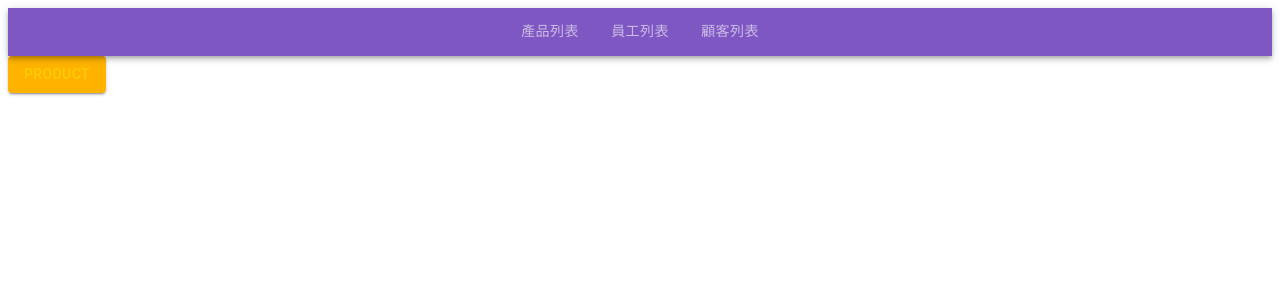
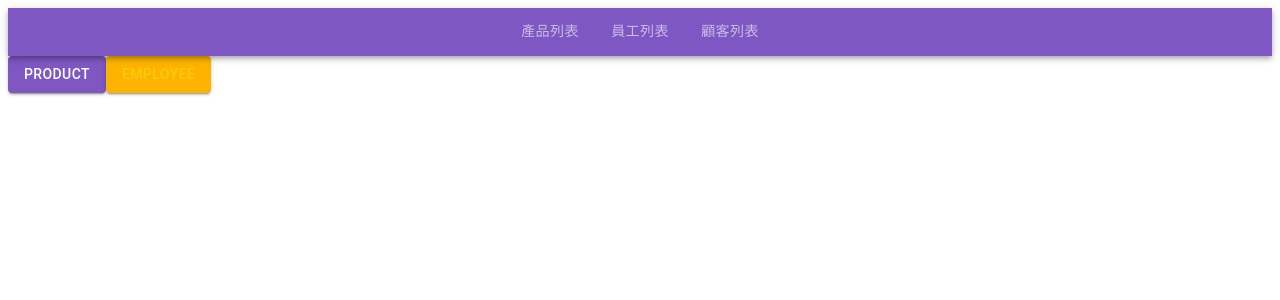
Before and after one commit to Tiffany0313/class, a React (Create React App) app: page / in a window 1280 px wide. Shown: the top 300 px of the page. Built offline with nearby package versions, Linux system fonts and the light colour scheme.

Commit message:
第五週

```diff
--- a/src/employee/EmployeeList.js
+++ b/src/employee/EmployeeList.js
@@ -1,5 +1,5 @@
 import React, { useState } from "react";
-import AppMenu from "../ui/AppMenu";
+// import AppMenu from "../ui/AppMenu";
 import Tab from "../ui/Tab";
 
 import { List, ListItem, ListItemText } from "@mui/material";
--- a/src/ui/AppMenu.js
+++ b/src/ui/AppMenu.js
@@ -4,30 +4,33 @@ import { NavLink } from "react-router-dom";
 import AppBar from "@mui/material/AppBar";
 import Toolbar from "@mui/material/Toolbar";
 import Button from "@mui/material/Button";
-import { makeStyles } from "@mui/styles";
+import { useTheme } from "@mui/material/styles";
+// import { makeStyles } from "@mui/styles";
 
-const useStyles = makeStyles((theme) => ({
-    active: {
-        backgroundColor: theme.palette.secondary.main,
-        color: theme.palette.text.secondary
-    }
-}));
+// const useStyles = makeStyles((theme) => ({
+//     active: {
+//         backgroundColor: theme.palette.secondary.main,
+//         color: theme.palette.text.secondary
+//     }
+// }));
 
 export default function Main() {
-    const classes = useStyles();
+    // const classes = useStyles();
+    const theme = useTheme();
+    const activeStyle = { backgroundColor: theme.palette.secondary.main, color: "black" };
 
     return (
         <AppBar position="sticky">
             {/* Toolbar水平排列 */}
             <Toolbar>
                 <Button>
-                    {/* NavLink會去比對現在的頁面位置，當位置為我們設定的連結，就會套用activeClassName */}
-                    <NavLink to="/employee" activeClassName={classes.active}>
+                    {/* NavLink會去比對現在的頁面位置，當位置為我們設定的連結，就會套用activeStyle */}
+                    <NavLink to="/employee" activeStyle={activeStyle} color="inherit">
                         LINK to employee
                     </NavLink>
                 </Button>
                 <Button>
-                    <NavLink to="/product" activeClassName={classes.active}>
+                    <NavLink to="/product" activeStyle={activeStyle} color="inherit">
                         LINK to product
                     </NavLink>
                 </Button>
--- a/src/ui/Main.js
+++ b/src/ui/Main.js
@@ -1,24 +1,27 @@
 import React from "react";
 // import AppMenu from "./AppMenu";
 import Tab from "./Tab";
-import Button from "@mui/material/Button";
+import { Button, Box } from "@mui/material";
 
 import { useHistory } from "react-router-dom";
 
 export default function Main() {
     const history = useHistory();
     // useHistory 可以直接指定某頁面
-    const handleClick = () => {
-        history.push("/product");
+    const handleClick = (link) => {
+        history.push(link);
     };
 
     return (
-        <div>
+        <Box>
             {/* <AppMenu /> */}
             <Tab />
-            <Button variant="contained" color="secondary" onClick={handleClick}>
+            <Button variant="contained" color="primary" onClick={() => handleClick("/product")}>
                 Product
             </Button>
-        </div>
+            <Button variant="contained" color="secondary" onClick={() => handleClick("/employee")}>
+                Employee
+            </Button>
+        </Box>
     );
 }
```
